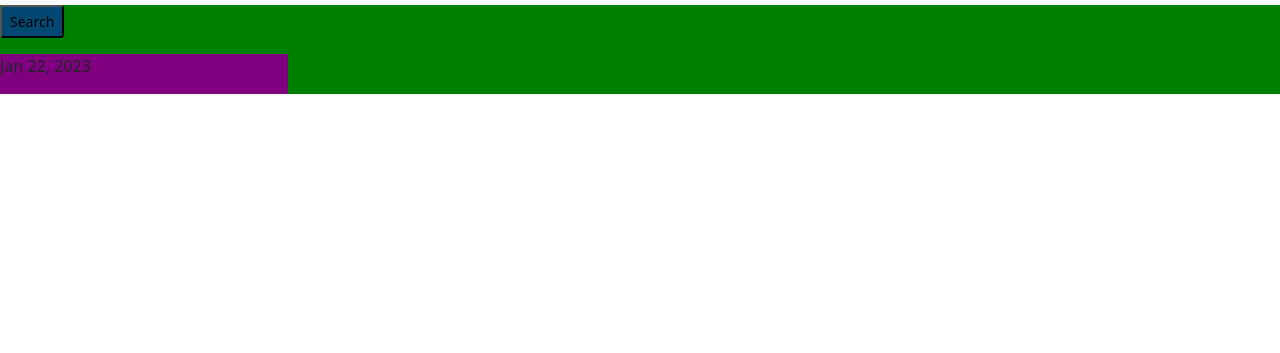
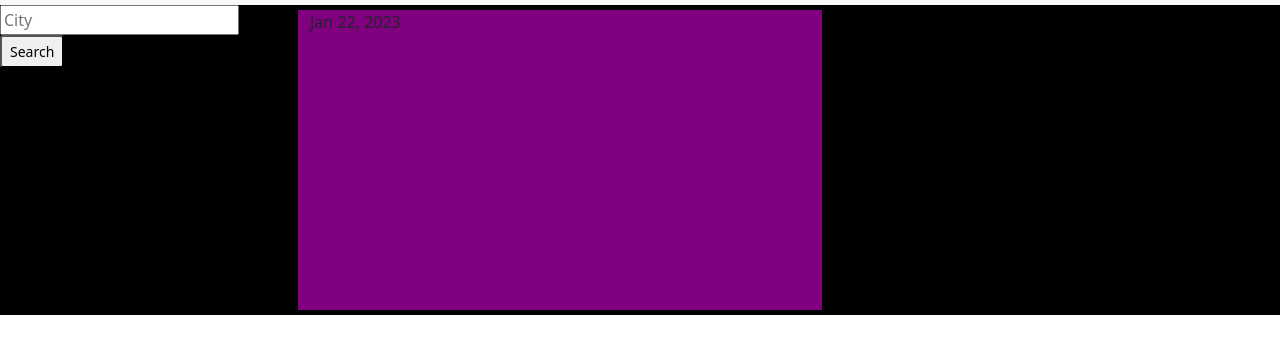
Before and after one commit to StamperM/WhatsTheWeather, a plain HTML site: page index.html in a window 1280 px wide. Shown: the part 45-398 px from the top of the page. Drawn offline with nearby package versions, Linux system fonts and the light colour scheme.

Commit message:
updating css

```diff
--- a/assets/css/main.css
+++ b/assets/css/main.css
@@ -13,20 +13,44 @@
     flex-direction: column;
     justify-content: space-around;
 }
+.sectionOne{
+    display: flex;
+    flex-direction: column;
+    justify-content: space-between;
+}
 #currentWeatherDiv{
-
+   display: flex;
     background-color: purple;
-    height: 50%;
-    width: 300px
+    height: 300px;
+    width:500px;
+    margin: 5px;
 }
 #citySearch{
-    background-color: var(--blue);
+    display: flex;
+
 }
 .cityList{
-    background-color: blue;
+
+   padding: 5px;
 }
 .sectionOne{
+    display: flex;
     background-color: green;
+}
+.sectionTwo{
+    display: flex;
+    background-color: black;
+}
+.rightColTwo{
+    display: flex;
+    flex-direction: row;
+}
+.rightColTwo{
+    display: flex;
+    flex-direction: column;
+}
+.colCards{
+display: flex;
 }
 li {
    list-style: none;
--- a/assets/js/script.js
+++ b/assets/js/script.js
@@ -15,11 +15,11 @@ const football = {
     daily: {},
     fiveDay: [],
 }
-const citySearchbutton = document.querySelector("citySearch");
+const citySearchbutton = document.getElementsByClassName("citySearch");
 const button = document.getElementById("citySearch");
 todayDate = document.getElementById("todayDateHTML").innerHTML = (dayjs().format("MMM D, YYYY"));
 button.addEventListener("click", getLatAndLong);
-// citySearchbutton.addEventListener("click",getLatAndLong);
+// citySearchbutton.addEventListener("click", getLatAndLong);
 displayCityData();
 
 console.log(football);
@@ -53,7 +53,7 @@ function getLatAndLong() {
             }
             console.log("football",football);
             displayCityData();
-            // displayCurrentWeather(football.daily);
+
         });
 
 
@@ -119,7 +119,7 @@ function displayCityData() {
     let template = "<ul>"
     storedWeather.forEach((city) => {
         template +=
-            ` <li class="citySearch">${city}</li>`
+            ` <li class="citySearch"><button class="citySearch">${city}</button></li>`
     })
     template += `</ul>`
     console.log(soccer);
@@ -153,10 +153,10 @@ containerTodaysWeather.insertAdjacentHTML("beforeend", todaysWeather);
 
 function displayFiveDay(){
     console.log("fiveDar",football);
-    const aCard= document.getElementById("weatherCards");
+    const aCard= document.getElementById("fiveday");
     // console.log("a card", weatherCards);
     aCard.innerHTML="";
-let eachDay = "<div>";
+let eachDay = "<div class=colCards>"
 football.fiveDay.forEach((everyday)=>{
     eachDay +=`
 <h2>${everyday.date}</h2>
--- a/index.html
+++ b/index.html
@@ -20,21 +20,20 @@
         <div class="mainPage">
             <div class="row  sectionOne">
               <!-- City Search and list of citys -->
-              <div class="container">
-              <div class="col>
+              <div class="container sectionTwo">
+                <Div class="row leftSide">
+              <div class="col lsideCol">
                 <input class="input-sm" id="cityName" placeholder = "City" type="City">
                 <button class="btn-sm" id="citySearch">Search</button>
               </div>
               <div>
-                <div class="col cityList" id="soccer">
-
-
-                  </ul>
+                <div class="col lsideCol2 cityList" id="soccer">
                   </div>
                 </div>
+              </Div>
 <!-- current weather goes here -->
-<div class="row">
-                <section class="col col-3"id="currentWeatherDiv">
+<div class="row SectionTwo ">
+                <section class="col rightColOne"id="currentWeatherDiv">
                   <!-- <h2>City here</h2> -->
                    <p id="todayDateHTML">
                     <!-- <div id="dailyWeatherIcon"> <img src="./assets/icons/" alt=""></div>
@@ -44,7 +43,8 @@
                     <li id="dailyWind">55mph</li>
                   </ul> -->
                 </section>
-<section id="weatherCards">
+<section  class="rightColTwo" id="weatherCards">
+  <div class="row" id="fiveday">
   <!-- <h2>Date</h2>
   <ul>
     <li>his is a picture of the weather</li>
@@ -53,7 +53,7 @@
     <li>humidity</li>
   </ul>
    -->
-
+  </div>
 </section>
           </div>
     </main>
```
